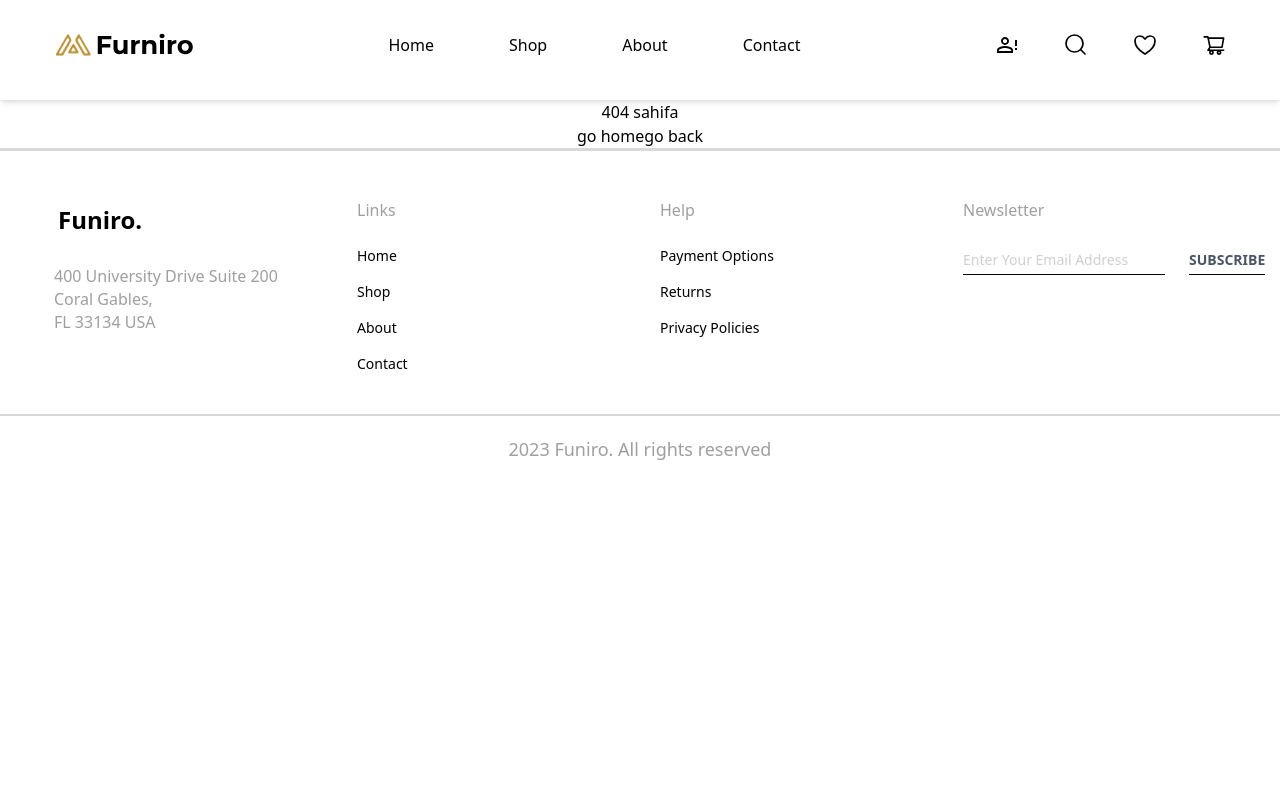
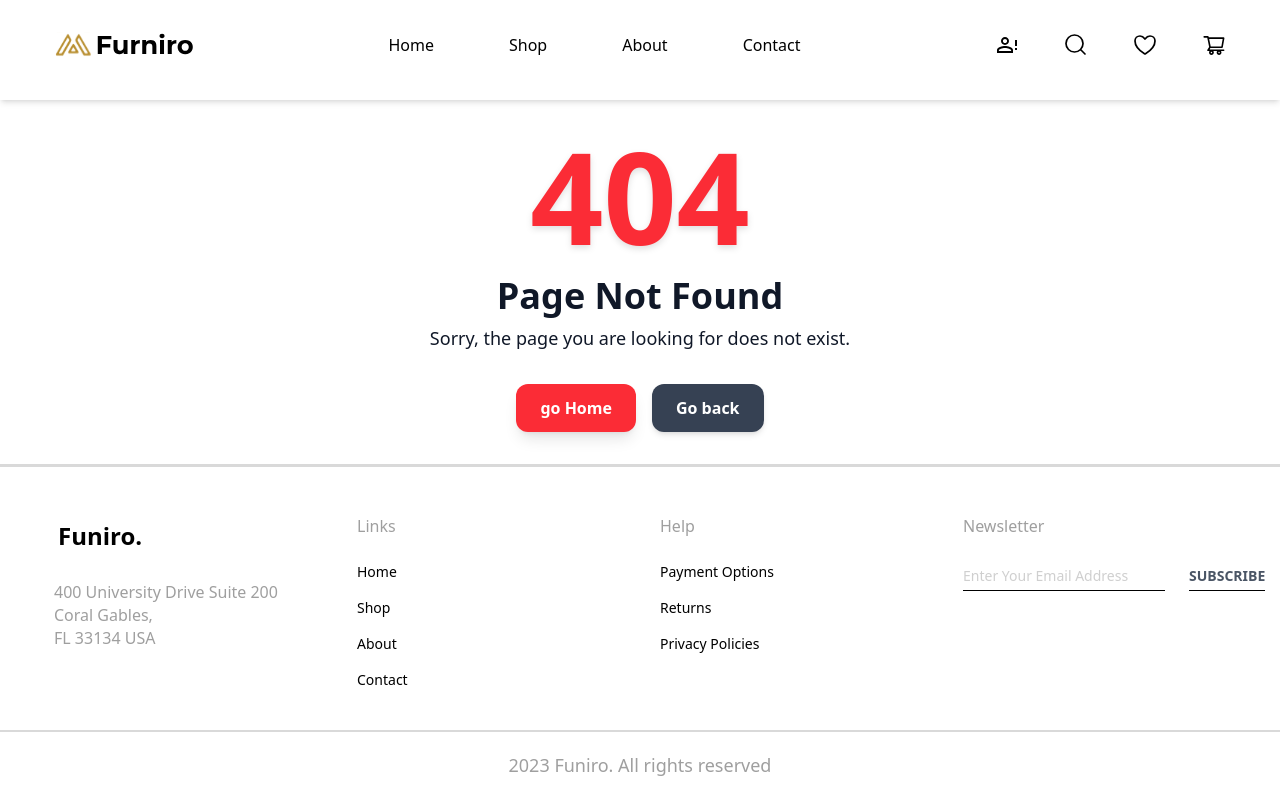
Before and after one commit to The-Unknown-077/Loyiha, a React (Vite) app: page /about in a window 1280 px wide. Built offline with nearby package versions, Linux system fonts and the light colour scheme.

Commit message:
notFound404

```diff
--- a/src/pages/not-found/NotFound.jsx
+++ b/src/pages/not-found/NotFound.jsx
@@ -4,10 +4,22 @@ import {  useNavigate } from "react-router-dom";
 const NotFound = () => {
     const navigate = useNavigate()
   return (
-    <div style={{ textAlign: "center" }}>
-      <h1>404 sahifa</h1>
-      <button onClick={()=> navigate("/")}>go home</button>
-      <button onClick={()=> navigate(-1)}>go back</button>
+    <div className="flex flex-col items-center justify-center  text-white text-center px-4 p-8">
+      <h1 className="text-9xl font-extrabold text-red-500 drop-shadow-md">404</h1>
+      <h2 className="mt-4 text-4xl font-bold text-gray-900">Page Not Found</h2>
+      <p className="mt-2 text-gray-900 text-lg">
+      Sorry, the page you are looking for does not exist.
+      </p>
+      <div className="mt-8 flex gap-4">
+
+        <button
+          onClick={() => navigate("/")}
+          className="px-6 py-3 rounded-xl bg-red-500 hover:bg-red-600 transition-colors shadow-lg hover:shadow-red-500/50 font-semibold">go Home</button>
+
+        <button
+          onClick={() => navigate(-1)}
+          className="px-6 py-3 rounded-xl bg-gray-700 hover:bg-gray-600 transition-colors shadow-md font-semibold">Go back</button>
+      </div>
     </div>
   );
 };
```
